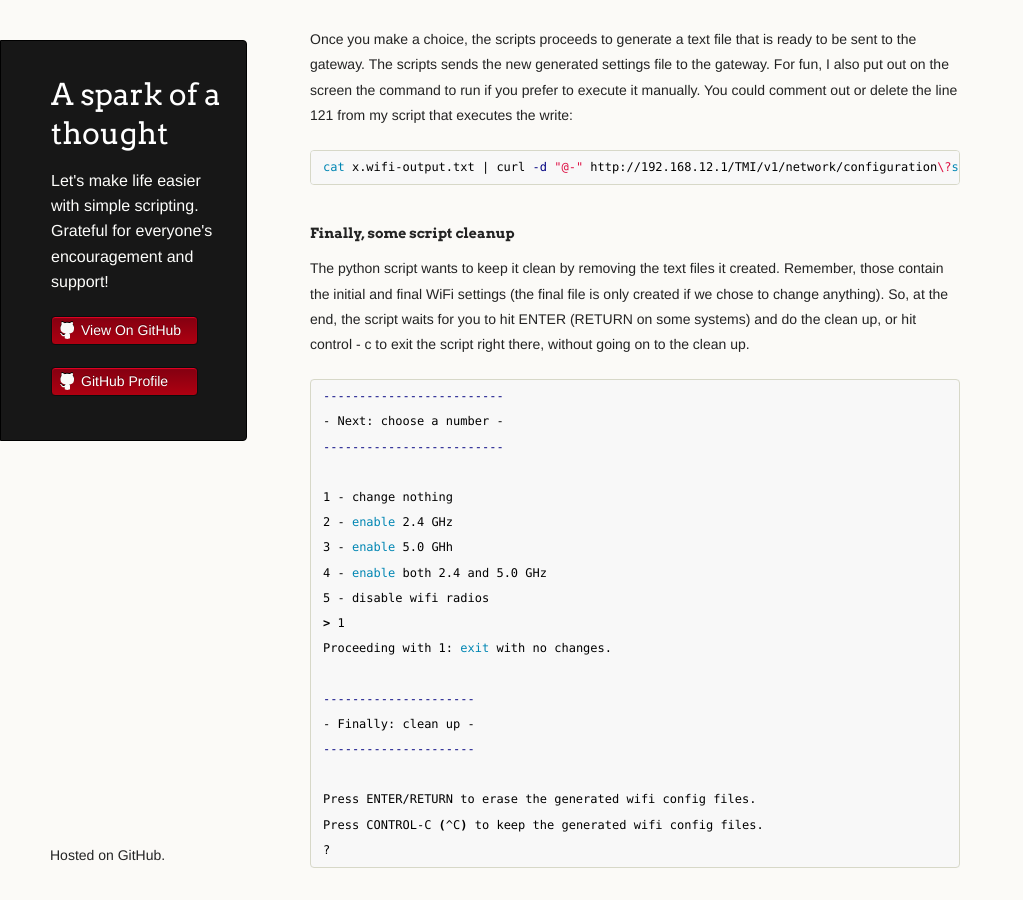
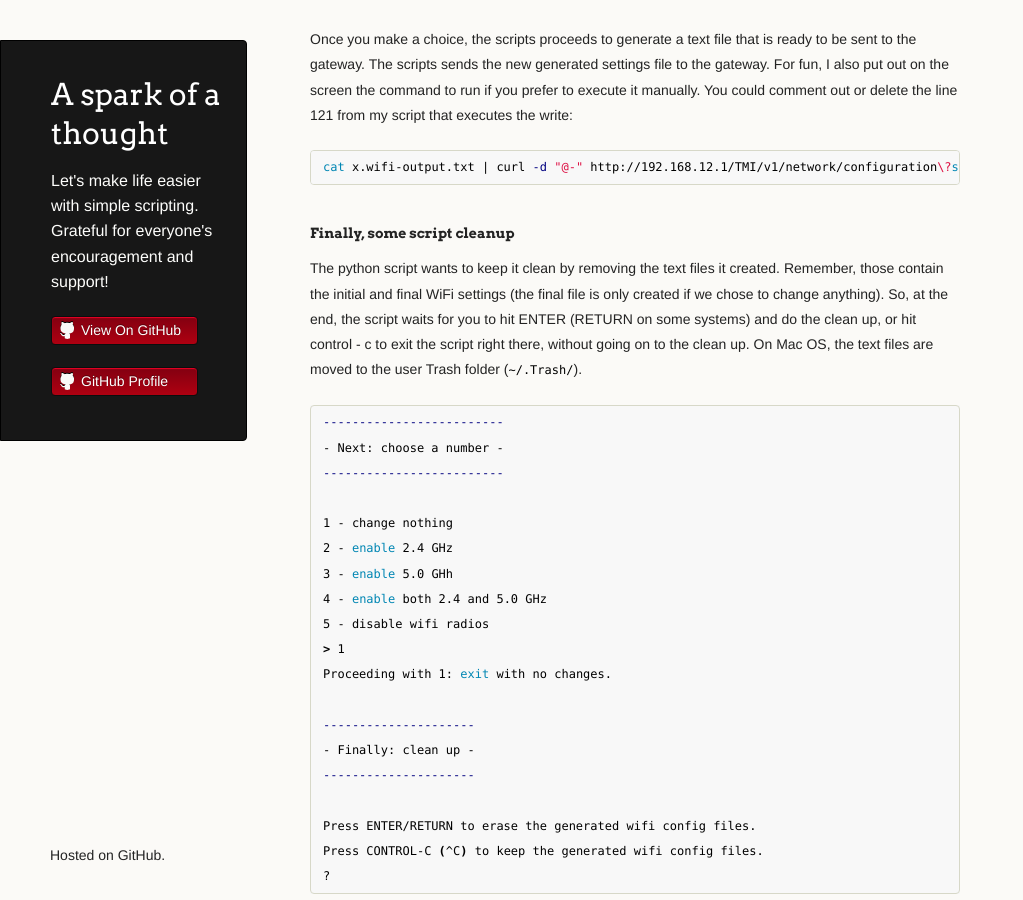
Before and after one commit to verityj/verityj.github.io, a Jekyll site: the page built from docs/index.md, in a window 1280 px wide and 900 px high, scrolled down 3780 px. Shown: the whole window, without its empty margins (0-1023 px from the left). Built offline with Jekyll 4.4.1, drawn with Linux system fonts in a browser that asks for light colours; our own code applies the rules of GitHub Pages for plain Markdown files.

Commit message:
On Mac OS, move script text files to user's Trash.

````diff
--- a/docs/index.md
+++ b/docs/index.md
@@ -137,6 +137,7 @@ cat x.wifi-output.txt | curl -d "@-" http://192.168.12.1/TMI/v1/network/configur
 #### Finally, some script cleanup
 
 The python script wants to keep it clean by removing the text files it created. Remember, those contain the initial and final WiFi settings (the final file is only created if we chose to change anything). So, at the end, the script waits for you to hit ENTER (RETURN on some systems) and do the clean up, or hit control - c to exit the script right there, without going on to the clean up.
+On Mac OS, the text files are moved to the user Trash folder (`~/.Trash/`).
 ```sh
 -------------------------
 - Next: choose a number -
````
